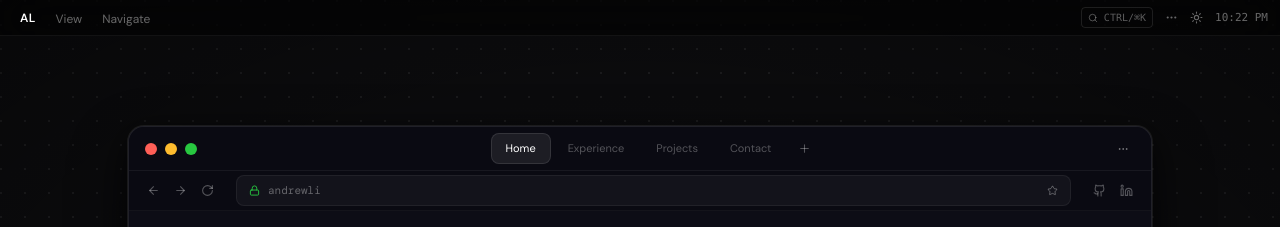
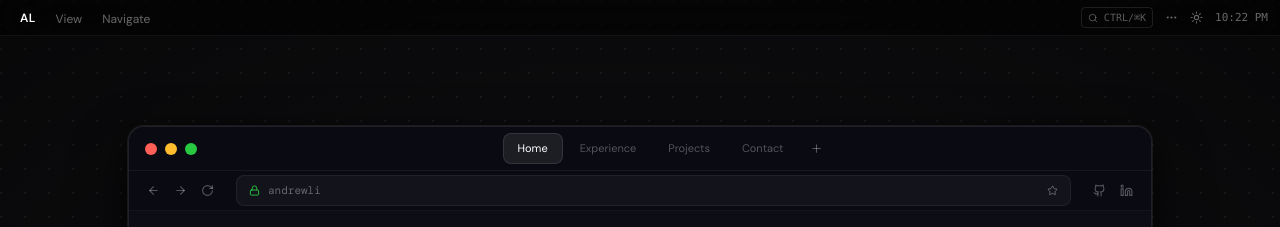
Before and after one commit to AndrewL05/andrew-li, a React (Vite) app: page / in a window 1280 px wide. Shown: the top 227 px of the page. Built offline with nearby package versions, Linux system fonts and the light colour scheme.

Commit message:
remove button

```diff
--- a/src/components/Browser.tsx
+++ b/src/components/Browser.tsx
@@ -9,7 +9,6 @@ import {
   Lock,
   Star,
   Plus,
-  MoreHorizontal,
 } from "lucide-react";
 import { AnimatePresence, motion } from "framer-motion";
 import HomePage from "./pages/HomePage";
@@ -458,15 +457,6 @@ const Browser = ({
             </button>
           </div>
 
-          <button
-            onClick={onOpenWallpaperPicker}
-            onMouseDown={(e) => e.stopPropagation()}
-            className={`p-1.5 rounded-lg transition-colors ${c.icon}`}
-            title="Change wallpaper"
-            aria-label="Change wallpaper"
-          >
-            <MoreHorizontal size={12} />
-          </button>
         </div>
 
         <div className={`h-10 flex items-center gap-2 px-3 border-b shrink-0 transition-colors duration-300 ${c.toolbar}`}>
```
